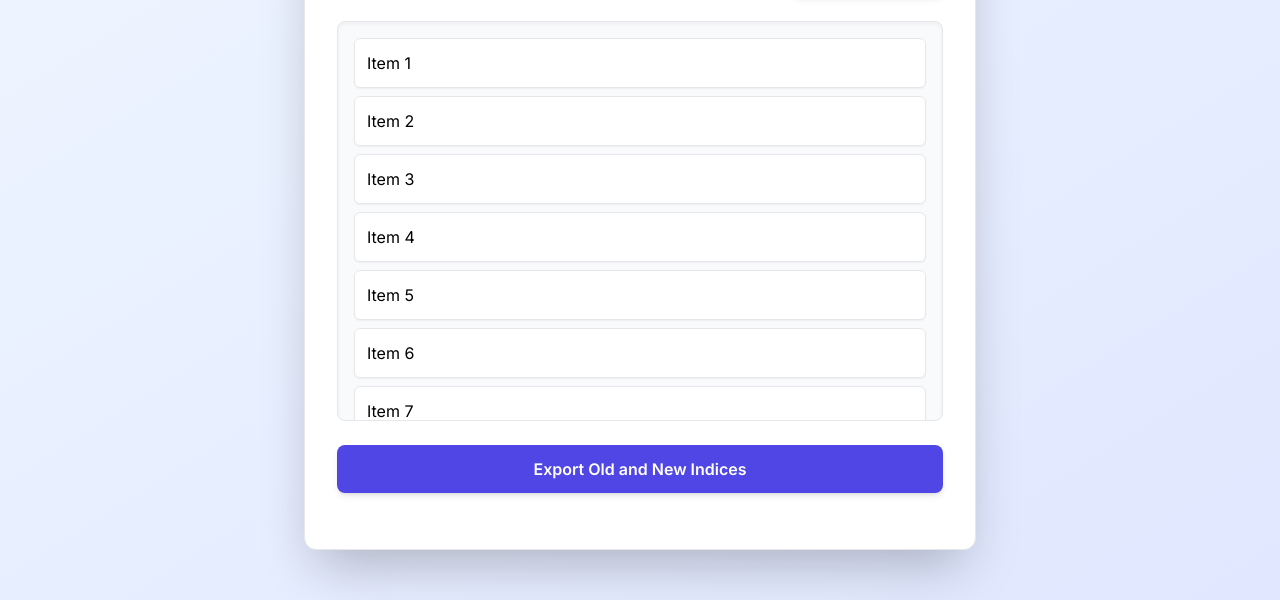
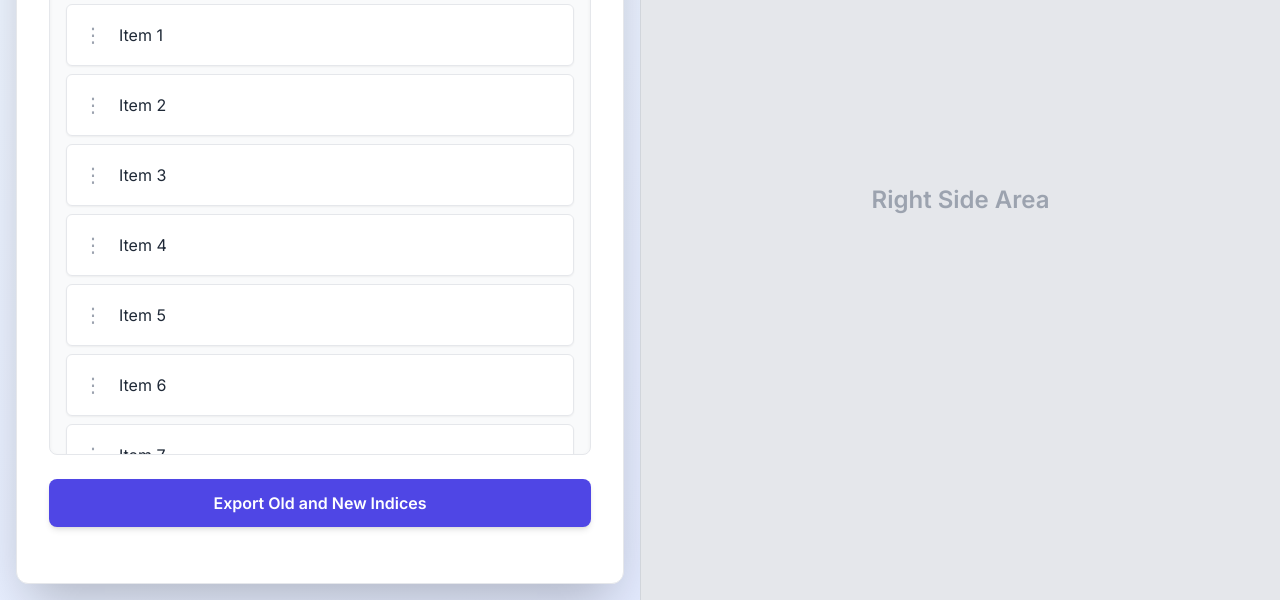
Before and after one commit to rohitkmmrr1/chat-gpt-bundle, a plain HTML site: page custom-sort.html in a window 1280 px wide. Shown: the part 200-800 px from the top of the page. Drawn offline with nearby package versions, Linux system fonts and the light colour scheme.

Commit message:
Update custom-sort.html

```diff
--- a/custom-sort.html
+++ b/custom-sort.html
@@ -27,10 +27,18 @@
         .sortable-drag {
             opacity: 0.9;
         }
+        /* Ensure the drag handle is clearly clickable */
+        .drag-handle {
+            touch-action: none; /* Prevent browser default touch actions */
+        }
     </style>
 </head>
-<body class="bg-gradient-to-br from-blue-50 to-indigo-100 min-h-screen flex items-center justify-center p-4">
-    <div class="bg-white p-8 rounded-xl shadow-2xl w-full max-w-2xl border border-gray-200">
+<!-- The body is now a flex container spanning the full screen height and width -->
+<body class="bg-gradient-to-br from-blue-50 to-indigo-100 h-screen w-screen flex overflow-hidden">
+
+    <!-- Left side: The main application content -->
+    <div class="w-1/2 flex items-center justify-center p-4 overflow-y-auto">
+        <div class="bg-white p-8 rounded-xl shadow-2xl w-full h-full flex flex-col border border-gray-200">
             <h1 class="text-4xl font-extrabold text-gray-900 mb-6 text-center">Sortable List Generator</h1>
 
             <!-- Input and Generate Section -->
@@ -51,10 +59,10 @@
                 </button>
             </div>
 
-        <!-- List Container -->
-        <div id="listContainer" class="bg-gray-50 p-4 rounded-lg border border-gray-200 min-h-[200px] max-h-[400px] overflow-y-auto mb-6 shadow-inner">
+            <!-- List Container: flex-grow makes it take available vertical space, overflow-y-auto enables scrolling -->
+            <div id="listContainer" class="bg-gray-50 p-4 rounded-lg border border-gray-200 flex-grow overflow-y-auto mb-6 shadow-inner">
                 <ul id="sortableList" class="space-y-2">
-                <!-- List items will be injected here -->
+                    <!-- List items will be injected here by JavaScript -->
                 </ul>
             </div>
 
@@ -81,6 +89,12 @@
                     <button id="closeMessageBox" class="px-5 py-2 bg-blue-600 text-white rounded-lg hover:bg-blue-700 transition duration-300">OK</button>
                 </div>
             </div>
+        </div>
+    </div>
+
+    <!-- Right side: Blank area -->
+    <div class="w-1/2 bg-gray-200 flex items-center justify-center border-l border-gray-300">
+        <p class="text-gray-400 text-2xl font-semibold">Right Side Area</p>
     </div>
 
     <script>
@@ -129,15 +143,15 @@
                 showMessageBox('Please enter a valid number greater than 0.');
                 return;
             }
-            if (numItems > 500) { // Prevent excessively large lists for performance
-                showMessageBox('Please enter a number up to 500 for better performance.');
+            if (numItems > 5000) { // Increased limit for more items, but still prevent extreme cases
+                showMessageBox('Please enter a number up to 5000 for better performance.');
                 return;
             }
 
             // Clear existing list items
             sortableList.innerHTML = '';
 
-            // Destroy previous Sortable instance if it exists
+            // Destroy previous Sortable instance if it exists to prevent re-initialization issues
             if (sortableInstance) {
                 sortableInstance.destroy();
             }
@@ -145,14 +159,31 @@
             // Create new list items
             for (let i = 0; i < numItems; i++) {
                 const listItem = document.createElement('li');
-                listItem.textContent = `Item ${i + 1}`;
                 listItem.classList.add(
                     'p-3', 'bg-white', 'rounded-md', 'shadow-sm', 'border', 'border-gray-200',
-                    'flex', 'items-center', 'justify-between', 'cursor-grab', 'hover:bg-gray-100',
-                    'transition', 'duration-150', 'ease-in-out'
+                    'flex', 'items-center', 'justify-between',
+                    'hover:bg-gray-100', 'transition', 'duration-150', 'ease-in-out'
                 );
                 // Store the original index as a data attribute
                 listItem.dataset.originalIndex = i;
+
+                // Create the drag handle (the only part that triggers drag)
+                const dragHandle = document.createElement('span');
+                dragHandle.classList.add(
+                    'drag-handle', 'cursor-grab', 'text-gray-400', 'hover:text-gray-600',
+                    'mr-3', 'text-xl', 'p-1', 'rounded', 'hover:bg-gray-200', 'transition'
+                );
+                // Using vertical ellipsis character as a drag icon
+                dragHandle.innerHTML = '&#x22EE;'; // Unicode for Vertical Ellipsis
+
+                // Create the text content for the list item
+                const itemText = document.createElement('span');
+                itemText.textContent = `Item ${i + 1}`;
+                itemText.classList.add('flex-grow', 'text-gray-800'); // Make text take up remaining space
+
+                // Append handle and text to the list item
+                listItem.appendChild(dragHandle);
+                listItem.appendChild(itemText);
                 sortableList.appendChild(listItem);
             }
 
@@ -162,11 +193,7 @@
                 ghostClass: 'sortable-ghost', // Class name for the drop placeholder
                 chosenClass: 'sortable-chosen', // Class name for the chosen item
                 dragClass: 'sortable-drag', // Class name for the dragging item
-                handle: 'li', // Draggable handle (the entire li)
-                // onEnd: function (evt) {
-                //     // Optional: You can add logic here if you want to react immediately after a drag-drop
-                //     // console.log('Item moved:', evt.oldIndex, 'to', evt.newIndex);
-                // },
+                handle: '.drag-handle', // ONLY drag by the element with this class
             });
 
             // Hide previous results
```
Lines whose indentation alone changed are shown as unchanged.
